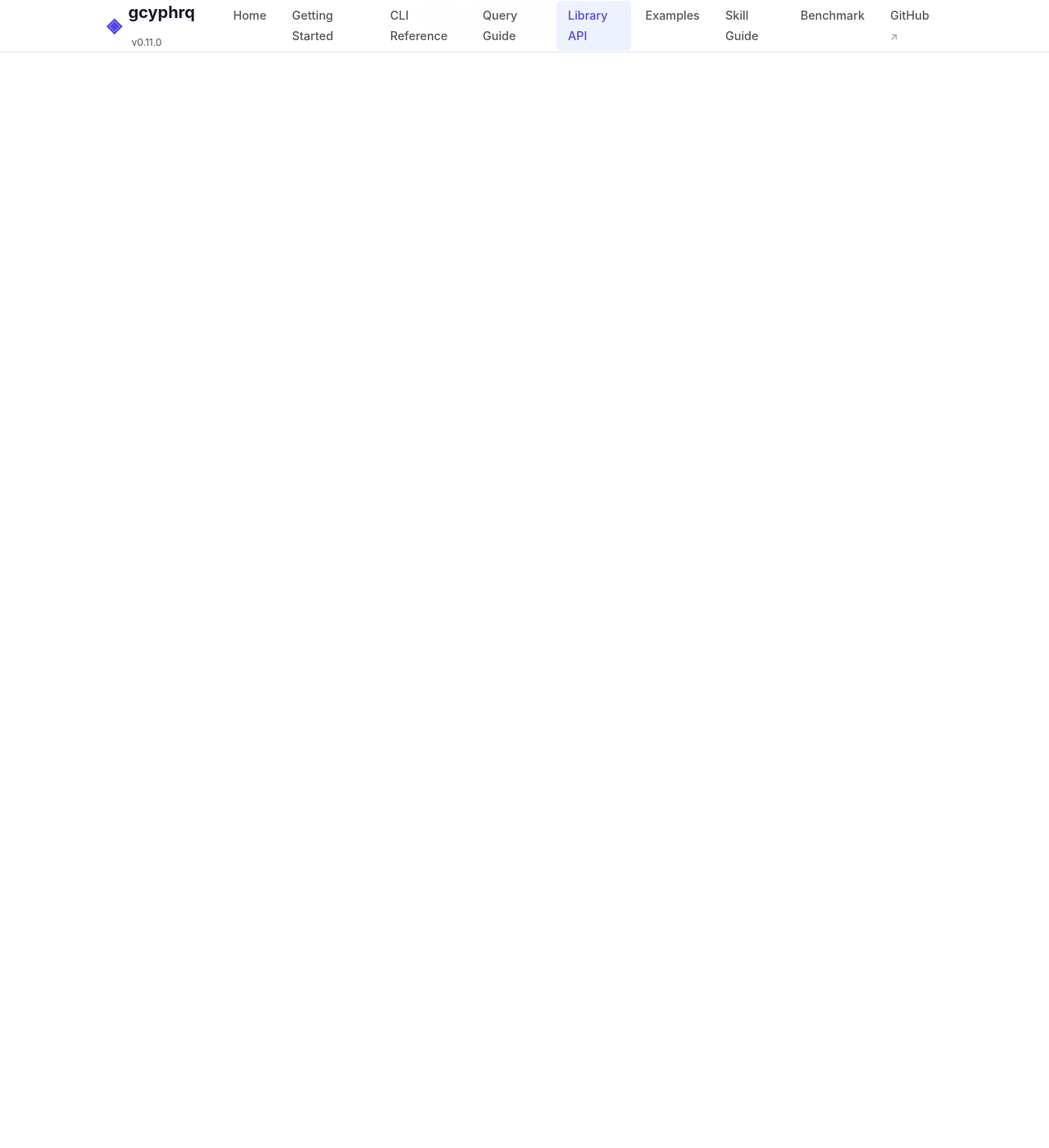
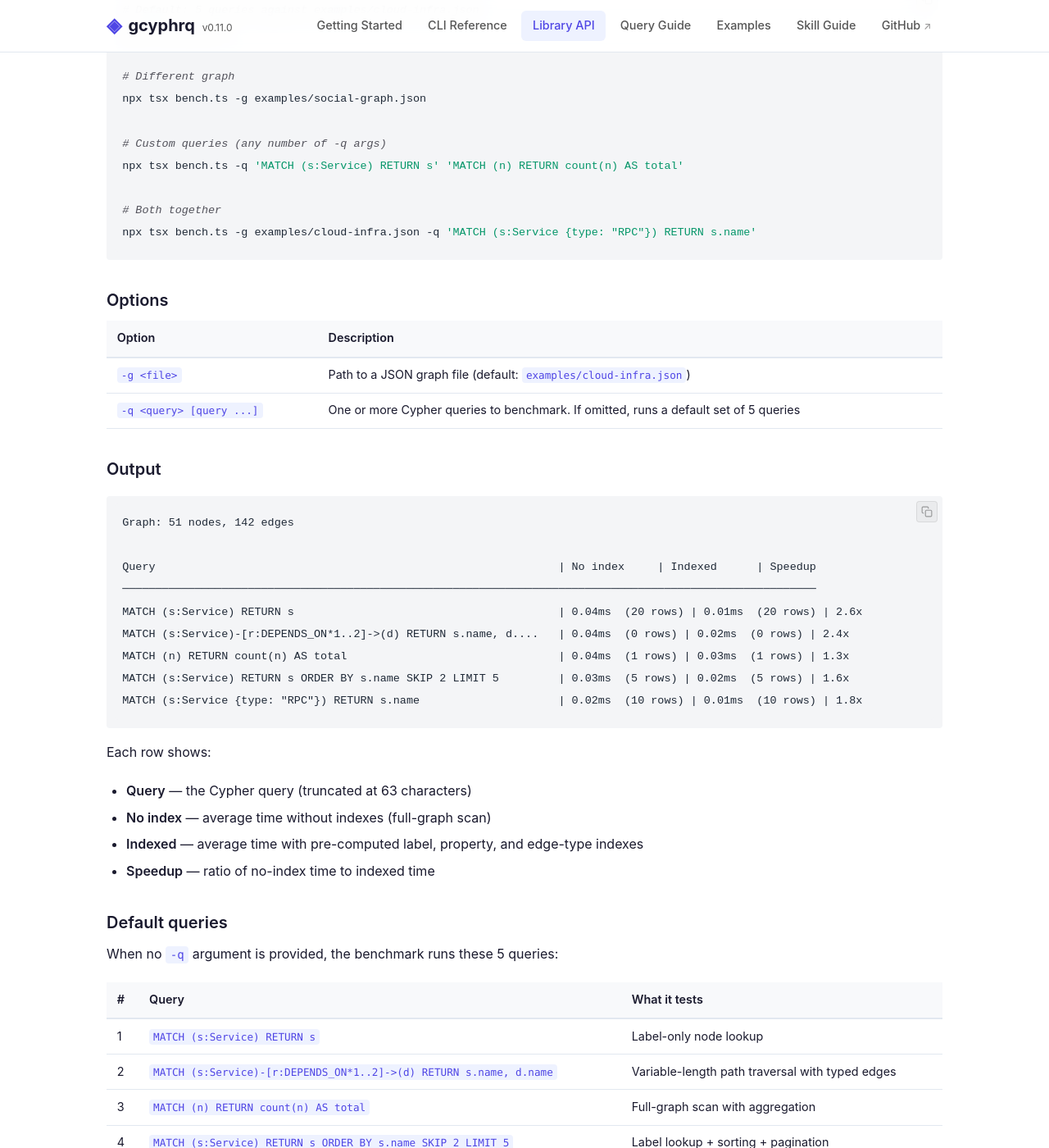
Before and after one commit to plelevier/gcyphrq, a Jekyll site: the page built from docs/library-api.md, in a window 1280 px wide and 1400 px high, scrolled down 11298 px. Shown: the whole window at 82% size. Built offline with Jekyll 4.4.1, drawn with Linux system fonts in a browser that asks for light colours; before the commit the page ends 11380 px from its top, so only the background shows below that; some of the changed text lies outside the part shown.

Commit message:
docs: improve navbar and move benchmark into Library API (#14)
- Remove Home link from navbar (logo already links to home)
- Move benchmark content into library-api.md as a subsection
- Delete standalone benchmark.md
- Reorder nav: Query Guide now after Library API

````diff
--- a/docs/_config.yml
+++ b/docs/_config.yml
@@ -21,22 +21,18 @@ plugins: []
 
 # Navigation
 nav:
-  - title: Home
-    url: /
   - title: Getting Started
     url: /getting-started/
   - title: CLI Reference
     url: /cli/
+  - title: Library API
+    url: /library-api/
   - title: Query Guide
     url: /query-guide/
-  - title: Library API
-    url: /library-api/
   - title: Examples
     url: /examples/
   - title: Skill Guide
     url: /skill/
-  - title: Benchmark
-    url: /benchmark/
   - title: GitHub
     url: https://github.com/plelevier/gcyphrq
     external: true
--- a/docs/library-api.md
+++ b/docs/library-api.md
@@ -418,6 +418,86 @@ main();
 - The engine processes queries in-memory with no caching. Large graphs (>10,000 nodes) may have noticeable query times.
 - Variable-length paths use DFS traversal. Setting `maxDepth` is recommended to avoid excessive exploration.
 
+## Benchmark
+
+The `bench.ts` script measures query performance with and without pre-computed indexes. Each query runs 50 iterations and reports per-run average time for both indexed and non-indexed modes, plus the speedup ratio.
+
+### Running the benchmark
+
+```bash
+# Default: 5 queries against examples/cloud-infra.json
+npx tsx bench.ts
+
+# Different graph
+npx tsx bench.ts -g examples/social-graph.json
+
+# Custom queries (any number of -q args)
+npx tsx bench.ts -q 'MATCH (s:Service) RETURN s' 'MATCH (n) RETURN count(n) AS total'
+
+# Both together
+npx tsx bench.ts -g examples/cloud-infra.json -q 'MATCH (s:Service {type: "RPC"}) RETURN s.name'
+```
+
+### Options
+
+| Option | Description |
+|---|---|
+| `-g <file>` | Path to a JSON graph file (default: `examples/cloud-infra.json`) |
+| `-q <query> [query ...]` | One or more Cypher queries to benchmark. If omitted, runs a default set of 5 queries |
+
+### Output
+
+```
+Graph: 51 nodes, 142 edges
+
+Query                                                             | No index     | Indexed      | Speedup
+─────────────────────────────────────────────────────────────────────────────────────────────────────────
+MATCH (s:Service) RETURN s                                        | 0.04ms  (20 rows) | 0.01ms  (20 rows) | 2.6x
+MATCH (s:Service)-[r:DEPENDS_ON*1..2]->(d) RETURN s.name, d....   | 0.04ms  (0 rows) | 0.02ms  (0 rows) | 2.4x
+MATCH (n) RETURN count(n) AS total                                | 0.04ms  (1 rows) | 0.03ms  (1 rows) | 1.3x
+MATCH (s:Service) RETURN s ORDER BY s.name SKIP 2 LIMIT 5         | 0.03ms  (5 rows) | 0.02ms  (5 rows) | 1.6x
+MATCH (s:Service {type: "RPC"}) RETURN s.name                     | 0.02ms  (10 rows) | 0.01ms  (10 rows) | 1.8x
+```
+
+Each row shows:
+- **Query** — the Cypher query (truncated at 63 characters)
+- **No index** — average time without indexes (full-graph scan)
+- **Indexed** — average time with pre-computed label, property, and edge-type indexes
+- **Speedup** — ratio of no-index time to indexed time
+
+### Default queries
+
+When no `-q` argument is provided, the benchmark runs these 5 queries:
+
+| # | Query | What it tests |
+|---|---|---|
+| 1 | `MATCH (s:Service) RETURN s` | Label-only node lookup |
+| 2 | `MATCH (s:Service)-[r:DEPENDS_ON*1..2]->(d) RETURN s.name, d.name` | Variable-length path traversal with typed edges |
+| 3 | `MATCH (n) RETURN count(n) AS total` | Full-graph scan with aggregation |
+| 4 | `MATCH (s:Service) RETURN s ORDER BY s.name SKIP 2 LIMIT 5` | Label lookup + sorting + pagination |
+| 5 | `MATCH (s:Service {type: "RPC"}) RETURN s.name` | Combined label + property filter |
+
+### How it works
+
+1. Loads the graph from a JSON file and builds a Graphology graph
+2. Builds pre-computed indexes (label, property, edge-type adjacency) from the same data
+3. For each query, runs two sets of 50 iterations:
+   - **No index** — engine receives no indexes, falls back to full-graph scan
+   - **Indexed** — engine receives pre-computed indexes for O(1) lookups
+4. Reports per-iteration average time and speedup ratio
+
+### Interpretation
+
+Speedup ratios vary by query type:
+- **Label-only lookups** benefit most from the label index (2–3x)
+- **Property filters** benefit from the property index (1.5–2x)
+- **Path traversals** benefit from the edge-type adjacency index (2–3x)
+- **Full-graph scans** (no filter) show minimal difference since indexes provide no shortcut
+
+On larger graphs (hundreds or thousands of nodes), the speedup from indexes becomes more pronounced as full-graph scans scale linearly with graph size.
+
+---
+
 ## Next Steps
 
 - **[Query Guide](query-guide)** — Full Cypher syntax reference and query patterns
````
Also changed, not shown: docs/benchmark.md (deleted, +0 -92 lines).
